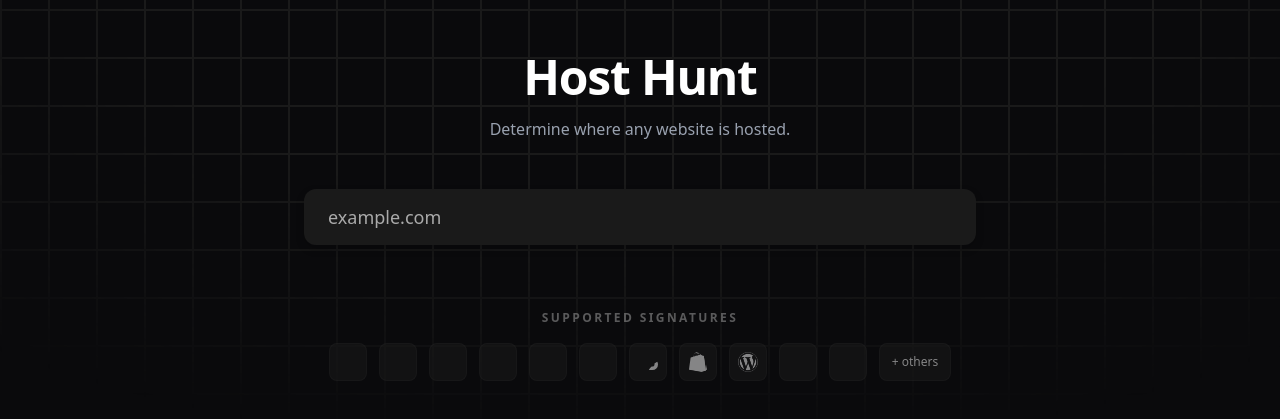
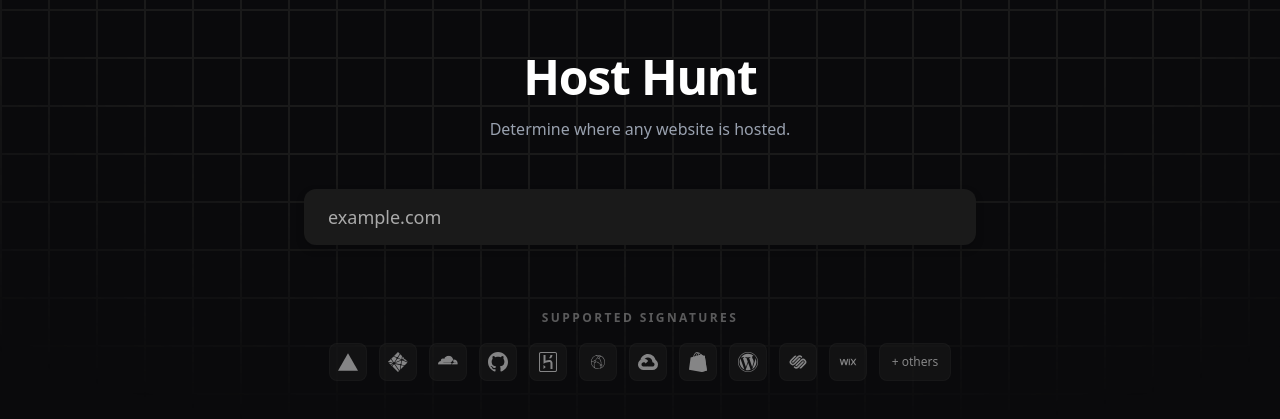
Before and after one commit to TheAmanM/host-hunt, a React (Vite) app: page / in a window 1280 px wide. Shown: the part 183-602 px from the top of the page. Built offline with nearby package versions, Linux system fonts and the light colour scheme.

Commit message:
style: mask rendering

```diff
--- a/src/App.tsx
+++ b/src/App.tsx
@@ -205,8 +205,6 @@ function App() {
                     style={{
                       filter:
                         "invert(0.5) brightness(1000%) grayscale(1) contrast(100)",
-                      WebkitMaskImage: "url(" + p.icon + ")",
-                      maskImage: "url(" + p.icon + ")",
                     }}
                   />
                 </div>
```
